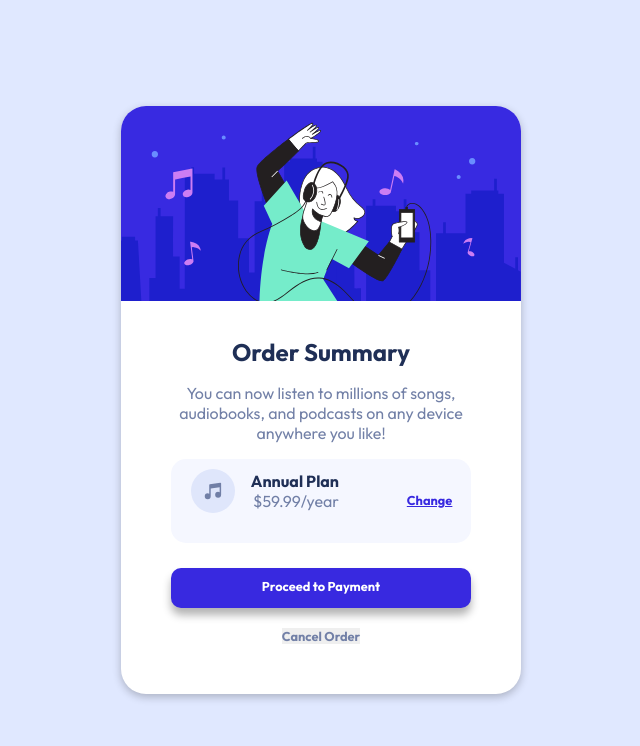
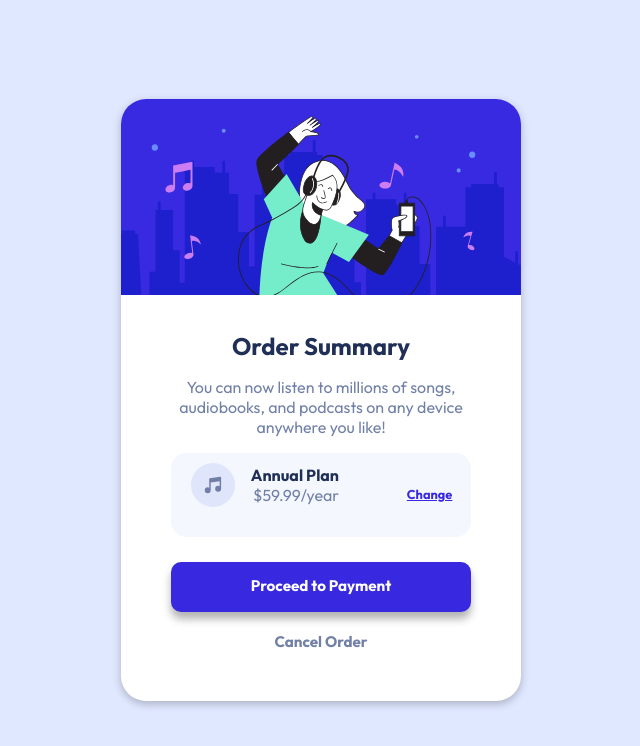
Before and after one commit to ioddgamers/order-summary-component-main, a plain HTML site: page index.html in a window 1280 px wide. Shown: the whole page, without its empty margins (319-959 px from the left). Drawn offline with Linux system fonts and the light colour scheme.

Commit message:
Initial commit

```diff
--- a/style.css
+++ b/style.css
@@ -104,15 +104,15 @@ h3 {
     background-color: var(--Bright-blue);
     color: white;
     width: 300px;
-    height: 40px;
-    font-size: 0.8rem;
+    height: 50px;
+    font-size: 0.95rem;
     border: none;
     border-radius: 10px;
     margin: auto;
     font-weight: 700;
     display: flex;
     justify-content: center;
-    padding-top: 0.6rem;
+    padding-top: 0.9rem;
     box-shadow: rgba(0, 0, 0, 0.3) 0px 7px 8px;
 }
 
@@ -123,17 +123,18 @@ h3 {
 
 .btn2 {
     border: none;
-    font-size: 0.8rem;
+    font-size: 0.95rem;
     font-weight: 700;
     color: var(--Desaturated-blue);
     display: flex;
     justify-content: center;
+    background-color: white;
     margin: auto;
 }
 
 .btn2:hover {
     cursor: pointer;
-
+    color: var(--Dark-blue);
 }
 
 .attribution {
```
